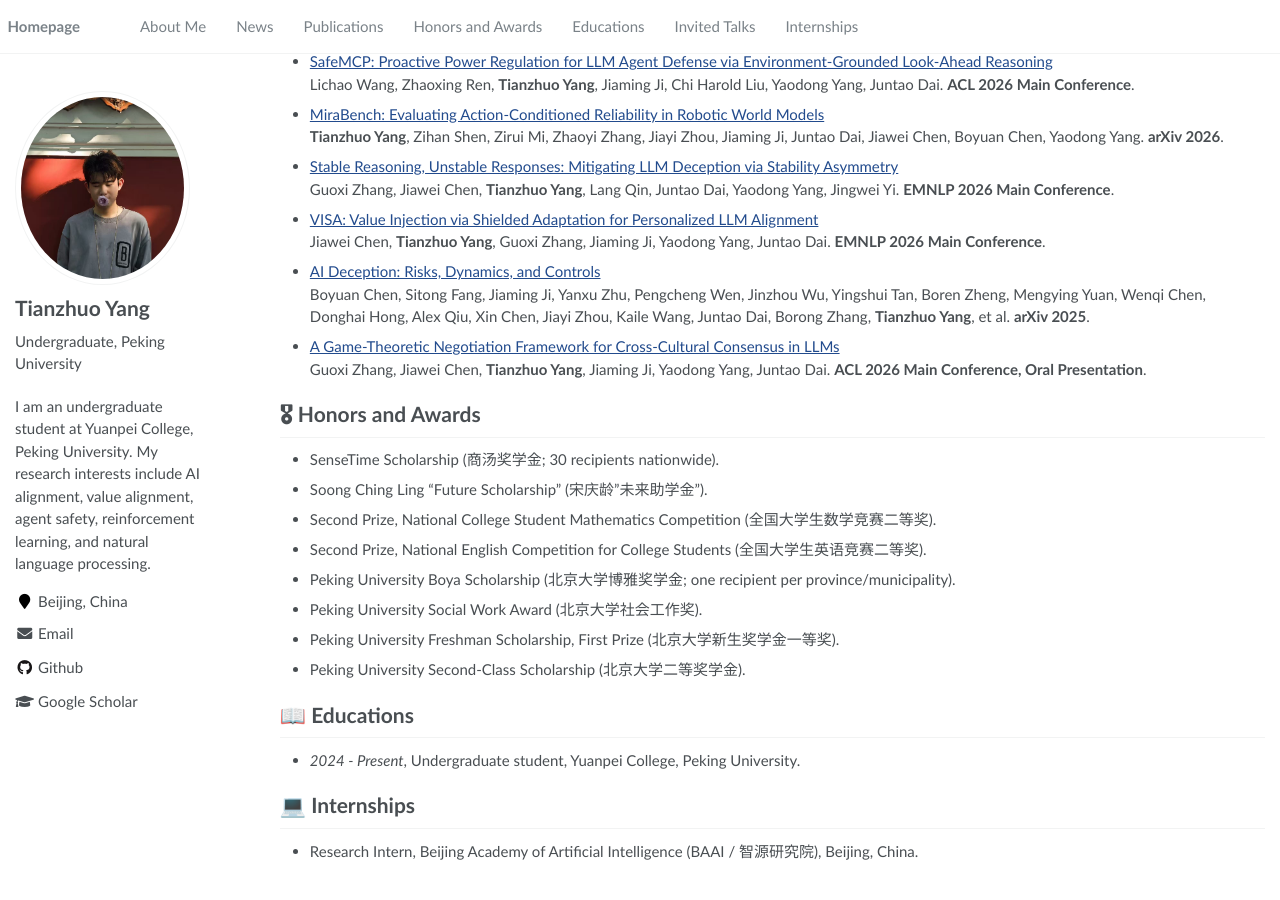
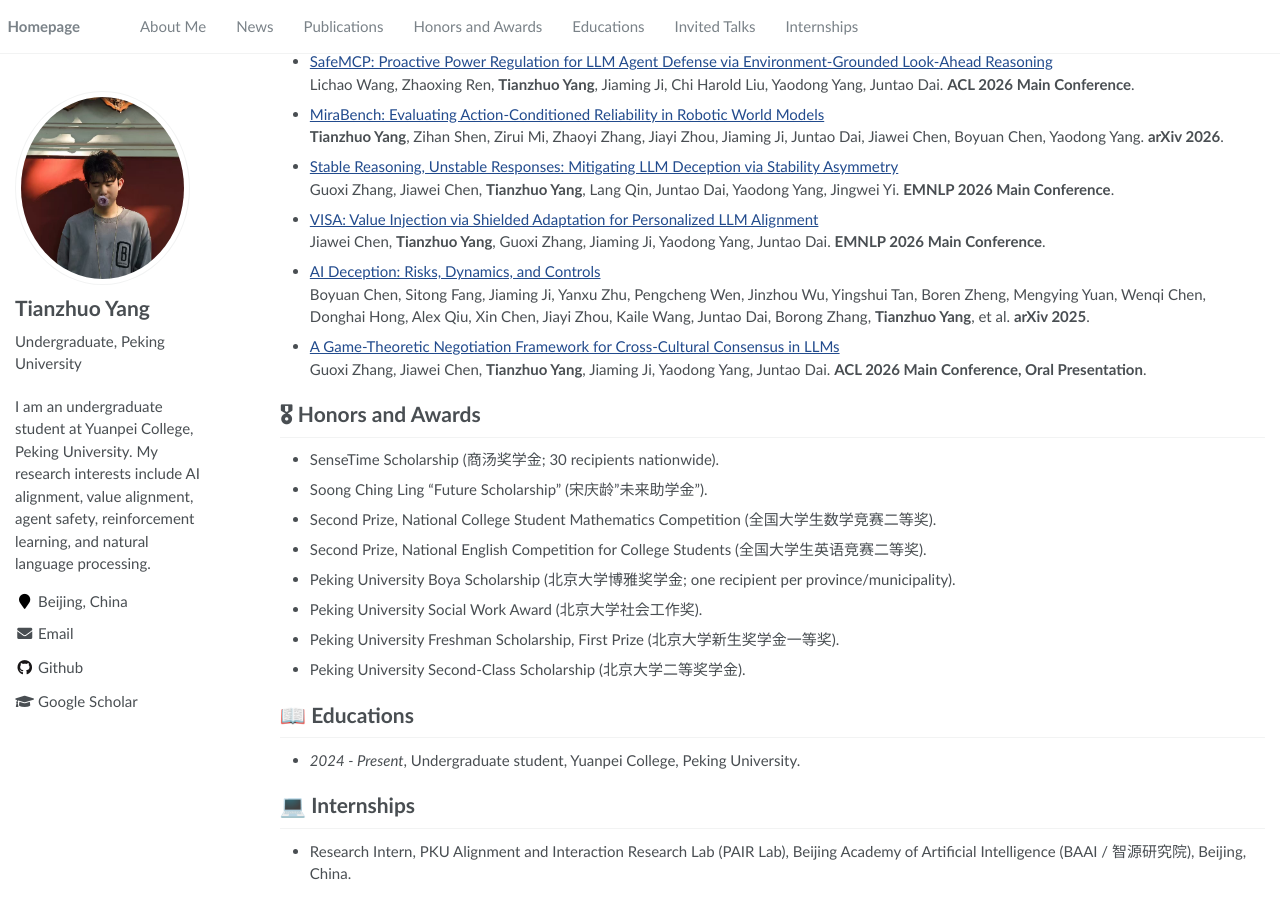
Before and after one commit to tandrewyang/tandrewyang.github.io, a Jekyll site: the page built from _pages/about.md, in a window 1280 px wide and 900 px high, scrolled down 718 px. Built offline with Jekyll 4.4.1, drawn with Linux system fonts in a browser that asks for light colours; before the commit the page ends 1595 px from its top, so only the background shows below that.

Commit message:
Update internship affiliation

```diff
--- a/_pages/about.md
+++ b/_pages/about.md
@@ -72,4 +72,4 @@ I often, almost naively, imagine myself inside the closing scene of Romain Rolla
 - *2024 - Present*, Undergraduate student, Yuanpei College, Peking University.
 
 # 💻 Internships
-- Research Intern, Beijing Academy of Artificial Intelligence (BAAI / 智源研究院), Beijing, China.
+- Research Intern, PKU Alignment and Interaction Research Lab (PAIR Lab), Beijing Academy of Artificial Intelligence (BAAI / 智源研究院), Beijing, China.
```
